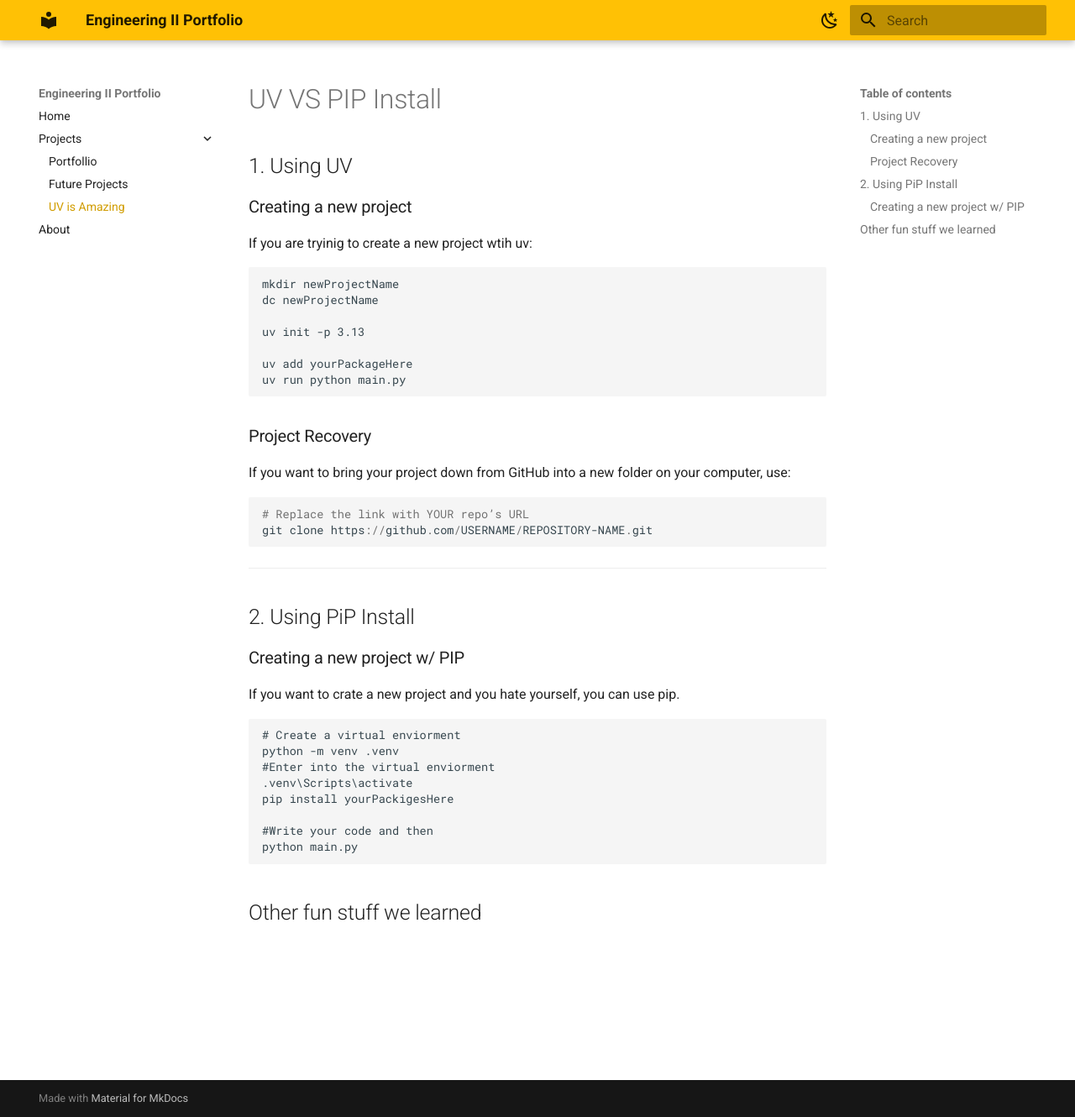
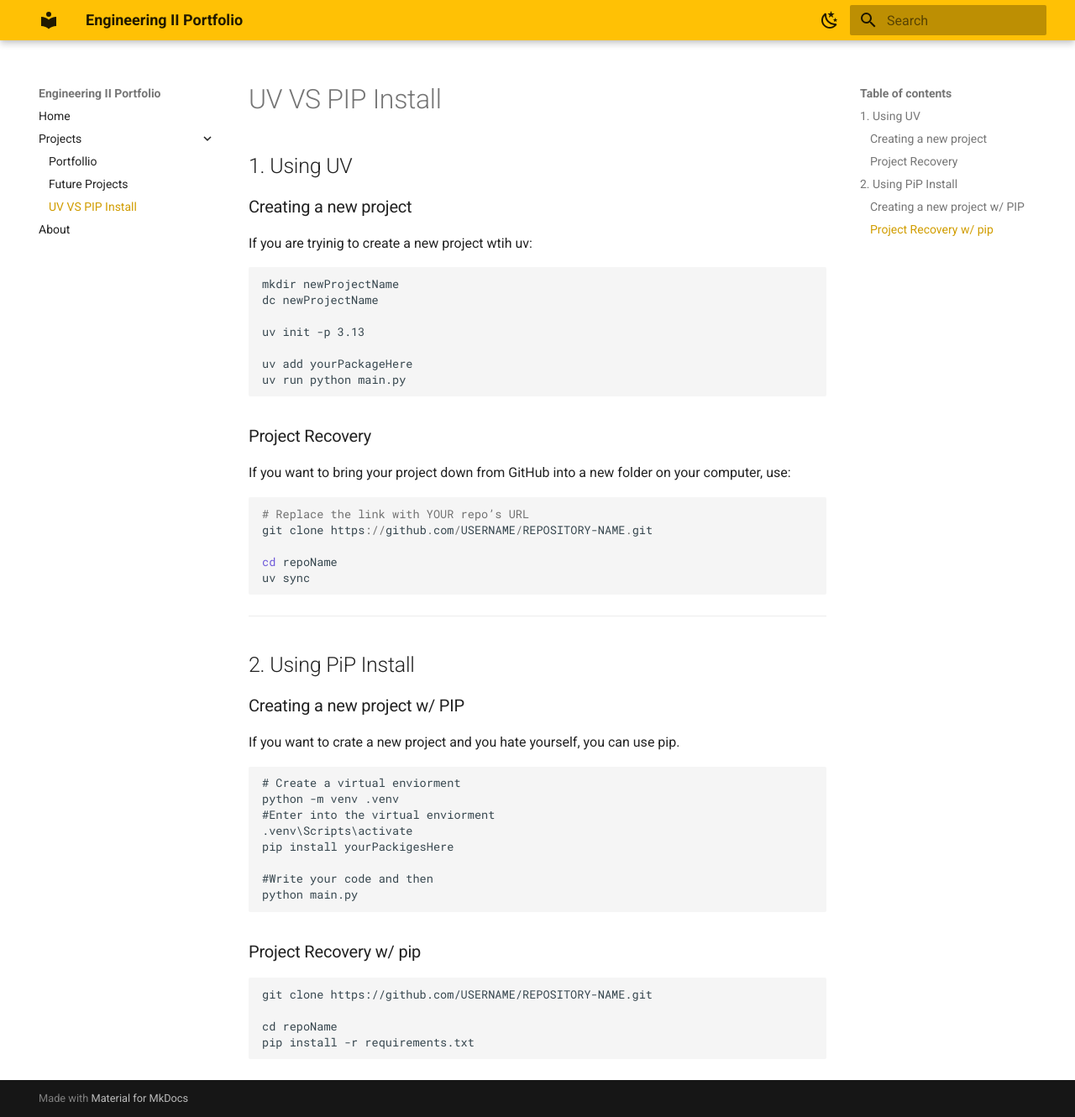
Before and after one commit to Justin-Lemonade/eng2_portfolio, an MkDocs documentation site: the page built from docs/projects/uv_is_amazing.md, in a window 1280 px wide and 1330 px high. Shown: the whole window at 84% size. Built offline with MkDocs 1.6.1 and Material for MkDocs 9.7.7, drawn with Linux system fonts in a browser that asks for light colours.

Commit message:
Fix project navigation title and update UV installation instructions

````diff
--- a/docs/projects/uv_is_amazing.md
+++ b/docs/projects/uv_is_amazing.md
@@ -26,6 +26,9 @@ If you want to bring your project down from GitHub into a new folder on your com
 # Replace the link with YOUR repo’s URL
 git clone https://github.com/USERNAME/REPOSITORY-NAME.git
 
+cd repoName
+uv sync
+
 
 ```
 
@@ -49,6 +52,12 @@ pip install yourPackigesHere
 python main.py
 
 ```
-## Other fun stuff we learned
+### Project Recovery w/ pip
 
-##
+```
+git clone https://github.com/USERNAME/REPOSITORY-NAME.git
+
+cd repoName
+pip install -r requirements.txt
+
+```
--- a/mkdocs.yml
+++ b/mkdocs.yml
@@ -24,7 +24,7 @@ nav:
   - Projects:
       - Portfollio: projects/projects.md
       - Future Projects: projects/Future.md
-      - UV is Amazing: projects/uv_is_amazing.md
+      - UV VS PIP Install: projects/uv_is_amazing.md
   - About: about.md
 
 markdown_extensions:
````
